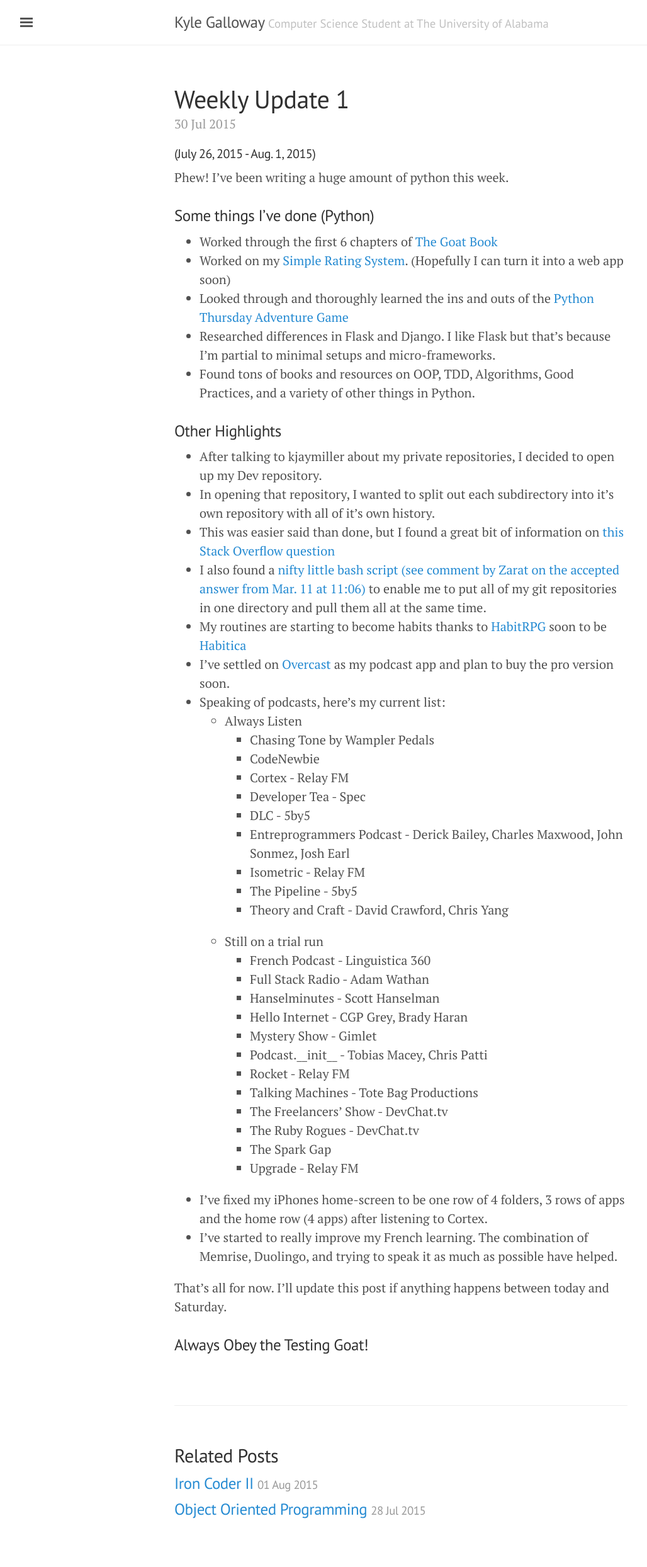
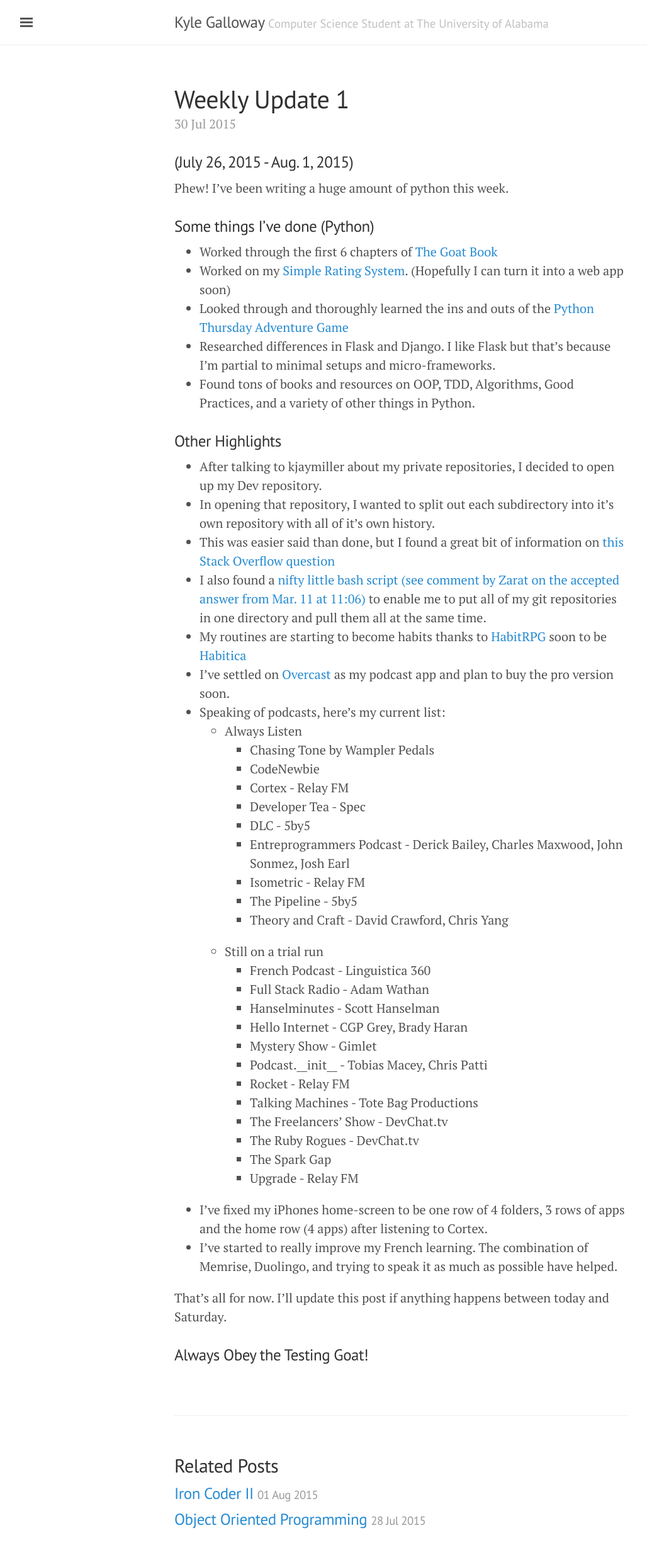
Before and after one commit to kylegalloway/old-kylegalloway.github.io, a Jekyll site: the page built from _posts/2015-07-30-weekly-update.md, in a window 1280 px wide. Shown: the whole page at 63% size, without its empty margins (3-1031 px from the left). Built offline with Jekyll 4.4.1, drawn with Linux system fonts in a browser that asks for light colours.

```diff
--- a/_posts/2015-07-30-weekly-update.md
+++ b/_posts/2015-07-30-weekly-update.md
@@ -3,7 +3,7 @@ layout: post
 title: Weekly Update 1
 category: Weekly Update
 ---
-####(July 26, 2015 - Aug. 1, 2015)
+###(July 26, 2015 - Aug. 1, 2015)
 
 Phew! I've been writing a huge amount of python this week.
 
```
Also changed, not shown: _posts/2015-08-01-iron-coder-ii.md (+1 -1 lines).
